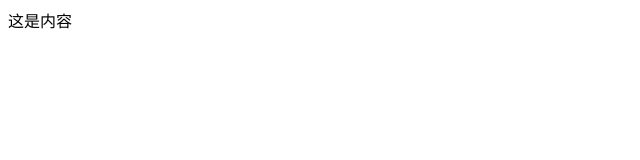
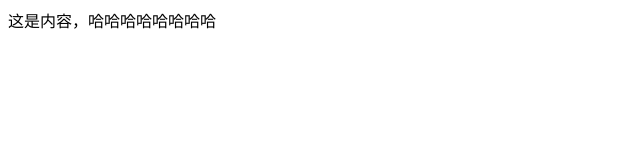
Before and after one commit to yyfridy/blog20170327, a plain HTML site: page index.html in a window 1280 px wide. Shown: the whole page, without its empty margins (0-640 px from the left). Drawn offline with Linux system fonts and the light colour scheme.

Commit message:
Update index.html

```diff
--- a/index.html
+++ b/index.html
@@ -1,5 +1,5 @@
 <!DOCTYPE html>
 <html>
 <title>我的第一个页面</title>
-这是内容
+这是内容，哈哈哈哈哈哈哈哈
 </html>
```
